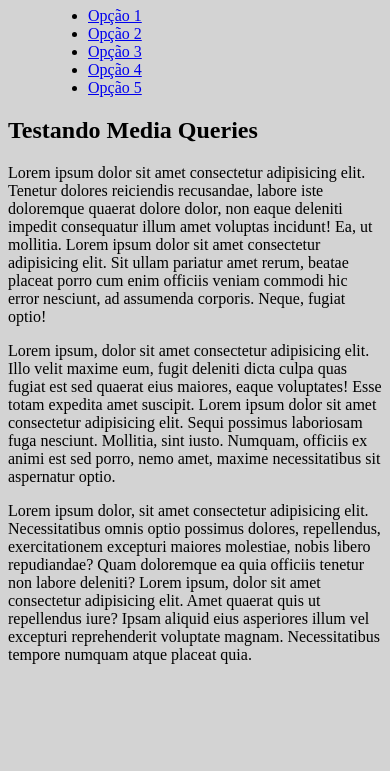
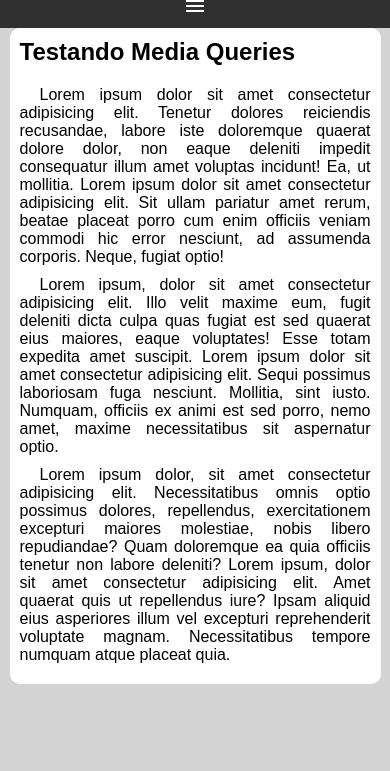
Before and after one commit to AlanVictorGoncalves12/html-css, a plain HTML site: page exercicios/ex026/mq005/index.html in a window 390 px wide. Shown: the part 73-844 px from the top of the page. Drawn offline with Linux system fonts and the light colour scheme.

Commit message:
exercício 26 005 media query

```diff
--- a/exercicios/ex026/mq005/estilos/style.css
+++ b/exercicios/ex026/mq005/estilos/style.css
@@ -1,5 +1,75 @@
 @charset "UTF-8";
+
+* {
+    font-family: Arial, Helvetica, sans-serif;
+
+    margin: 0px;
+    padding: 0px;
+}
 
 body, html {
     background-color: lightgray;
 }
+
+header {
+    background-color: rgb(148, 148, 148);
+}
+
+header > h1 {
+    padding: 10px;
+    text-align: center;
+}
+
+i#burguer {
+    background-color: rgb(48, 48, 48);
+    color: white;
+    display: block;
+    text-align: center;
+    padding: 10px;
+    cursor: pointer;
+}
+
+i#burguer:hover {
+    background-color: white;
+    color: black;
+}
+
+menu {
+    display: none;
+}
+
+menu > ul {
+    list-style-type: none;
+}
+
+menu > ul > li > a {
+    display: block;
+    padding: 10px;
+    text-decoration: none;
+    text-align: center;
+    background-color: rgb(87, 87, 87);
+    color: white;
+    border-top: 2px solid gray;
+}
+
+menu > ul > li > a:hover {
+    background-color: gray;
+}
+
+main {
+    width: 90vw;
+    background-color: white;
+    margin: auto;
+    padding: 10px;
+    border-radius: 10px;
+}
+
+article > h2 {
+    padding-bottom: 20px;
+}
+
+article > p {
+    text-align: justify;
+    margin-bottom: 10px;
+    text-indent: 20px;
+}
--- a/exercicios/ex026/mq005/index.html
+++ b/exercicios/ex026/mq005/index.html
@@ -4,12 +4,18 @@
     <meta charset="UTF-8">
     <meta name="viewport" content="width=device-width, initial-scale=1.0">
     <title>Media Query</title>
+    <link href="https://fonts.googleapis.com/icon?family=Material+Icons" rel="stylesheet" href="">
+
+    <!--<link href="https://fonts.googleapis.com/css2?family=Material+Symbols+Outlined" rel="stylesheet" />-->
+
     <link rel="stylesheet" href="estilos/style.css">
 </head>
 <body>
     <header>
         <h1>Meu site</h1>
-        <menu>
+        <i id="burguer" class="material-icons" onclick="clickMenu()">menu</i>
+        <!--<span class="material-symbols-outlined size-20">menu</span>-->
+        <menu id="itens">
             <ul>
                 <li><a href="#">Opção 1</a></li>
                 <li><a href="#">Opção 2</a></li>
@@ -27,5 +33,14 @@
             <p>Lorem ipsum dolor, sit amet consectetur adipisicing elit. Necessitatibus omnis optio possimus dolores, repellendus, exercitationem excepturi maiores molestiae, nobis libero repudiandae? Quam doloremque ea quia officiis tenetur non labore deleniti? Lorem ipsum, dolor sit amet consectetur adipisicing elit. Amet quaerat quis ut repellendus iure? Ipsam aliquid eius asperiores illum vel excepturi reprehenderit voluptate magnam. Necessitatibus tempore numquam atque placeat quia.</p>
         </article>
     </main>
+    <script>
+        function clickMenu() {
+            if (itens.style.display == 'block') {
+                itens.style.display = 'none'
+            } else {
+                itens.style.display = 'block'
+            }
+        }
+    </script>
 </body>
 </html>
```
